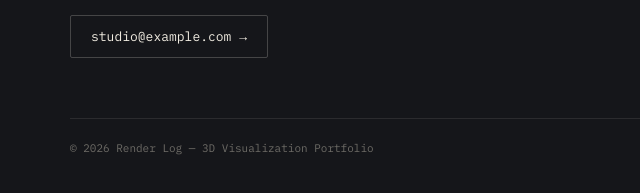
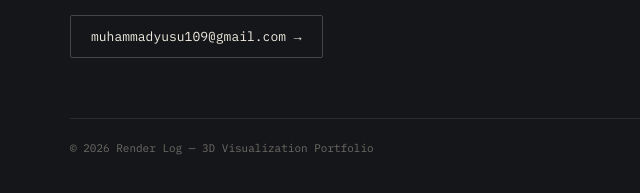
Before and after one commit to Yusuf19-rgb/portof, a plain HTML site: page index.html in a window 1280 px wide. Shown: the part 11218-11411 px from the top of the page, 12-652 px from the left. Drawn offline with Linux system fonts and the light colour scheme.

Commit message:
Update index.html

```diff
--- a/index.html
+++ b/index.html
@@ -434,7 +434,7 @@
     <div class="footer-grid">
       <div>
         <h3>Have a product or space that needs to exist before it's built?</h3>
-        <a class="cta" href="mailto:studio@example.com">studio@example.com →</a>
+        <a class="cta" href="mailto:muhammadyusu109@gmail.com">muhammadyusu109@gmail.com →</a>
       </div>
       <div class="footer-meta">
         Modeling · Lighting · Rendering<br>
```
